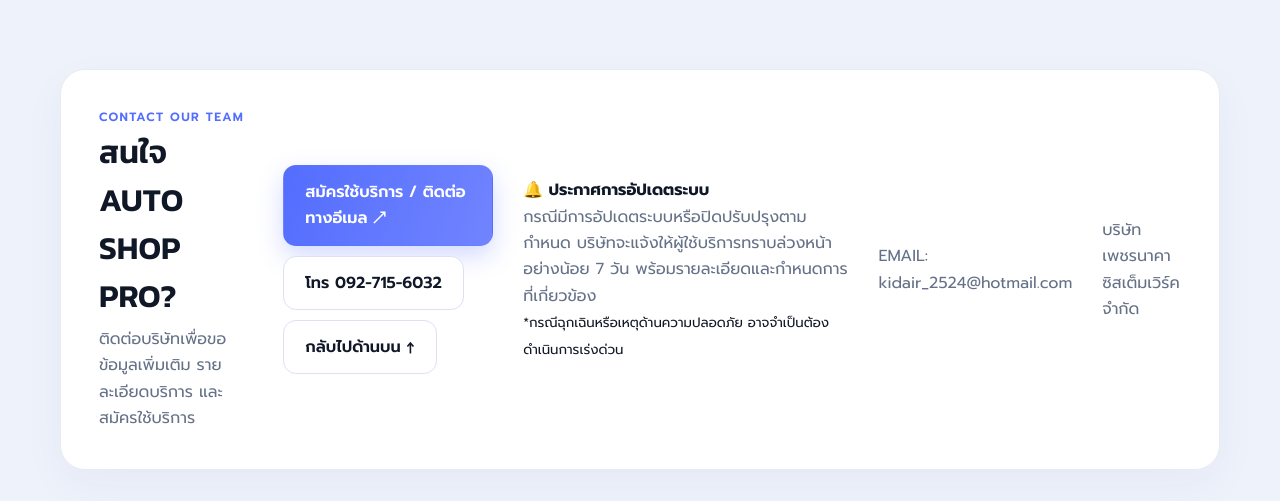
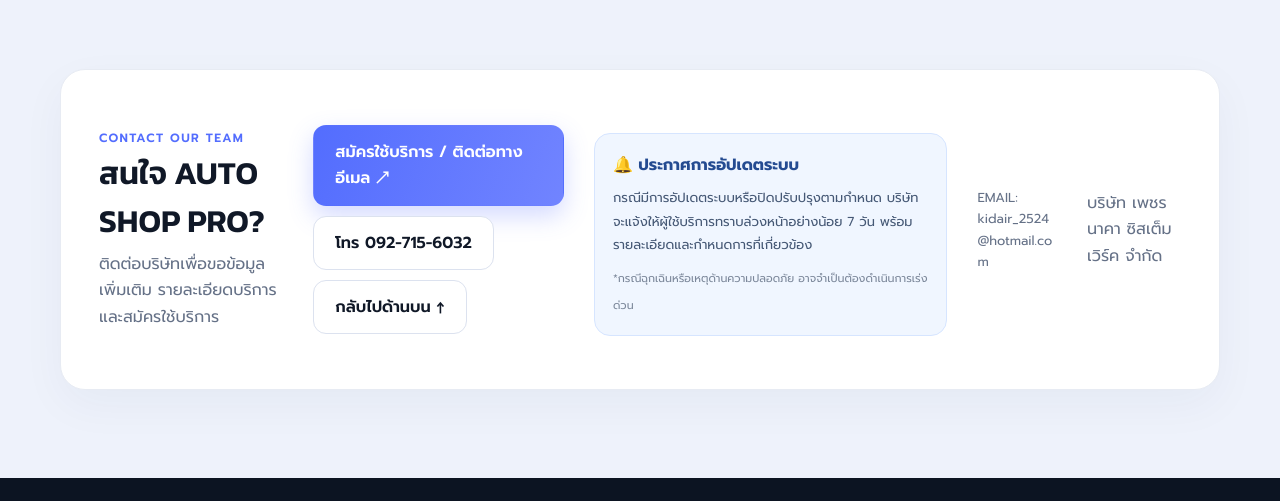
Before and after one commit to kidairhotmailcom-ui/PETCHNAKA-PROJECT-HUB, a plain HTML site: page index.html in a window 1280 px wide. Shown: the part 6791-7292 px from the top of the page. Drawn offline with Linux system fonts and the light colour scheme.

Commit message:
Add styles for contact update section
Added styles for contact update section including layout and typography.

```diff
--- a/index.html
+++ b/index.html
@@ -224,6 +224,40 @@
   .trial-highlight h3{
     font-size:20px;
   }
+}
+  /* CONTACT UPDATE NOTICE */
+.contact-update{
+  max-width:650px;
+  margin:25px auto 15px;
+  padding:18px;
+  text-align:left;
+  background:#f0f6ff;
+  border:1px solid #d6e5ff;
+  border-radius:16px;
+}
+
+.contact-update strong{
+  display:block;
+  color:#244b91;
+  font-size:16px;
+  margin-bottom:8px;
+}
+
+.contact-update p{
+  color:#455875;
+  font-size:13px;
+  line-height:1.8;
+  margin:0 0 8px;
+}
+
+.contact-update small{
+  color:#7b879a;
+  font-size:11px;
+}
+
+.contact-email{
+  overflow-wrap:anywhere;
+  font-size:13px;
 }
   </style>
 </head>
```
